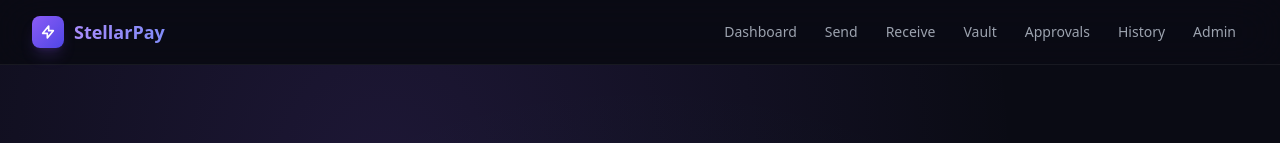
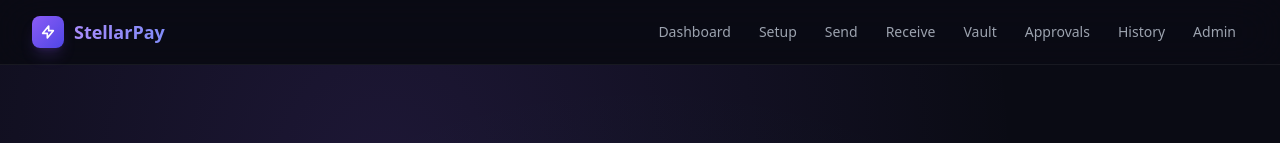
Before and after one commit to KB2410/StellarPay-Cross-Border-Remittance-Hub, a Next.js app: page / in a window 1280 px wide. Shown: the top 143 px of the page. Built offline with nearby package versions, Linux system fonts and the light colour scheme; no server answers.

Commit message:
feat: add Setup link to navigation bar

```diff
--- a/app/layout.tsx
+++ b/app/layout.tsx
@@ -36,6 +36,7 @@ function Navbar() {
           <div className="hidden md:flex items-center gap-1">
             {[
               { href: '/dashboard', label: 'Dashboard' },
+              { href: '/setup', label: 'Setup' },
               { href: '/send', label: 'Send' },
               { href: '/receive', label: 'Receive' },
               { href: '/vault', label: 'Vault' },
```
